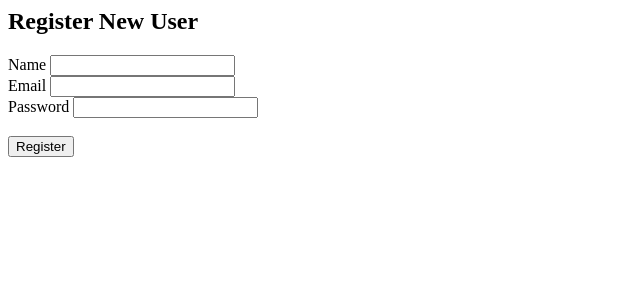
After one commit to alexandrepalmag/PDO-PHP, a PHP site: page /app/views/create_user.php in a window 1280 px wide. The commit adds this page. Shown: the top 300 px of the page, without its empty margins (0-640 px from the left). Run offline with PHP 8.4, Linux system fonts and the light colour scheme.

Commit message:
Creation models ande forms and templates

```diff
--- /dev/null
+++ b/app/controllers/create_user.php
@@ -0,0 +1,3 @@
+<?php
+
+$layout->add('create_user');
--- a/app/controllers/index.php
+++ b/app/controllers/index.php
@@ -2,8 +2,8 @@
 
 use app\models\User;
 
-require "../app/views/index.php";
-
 $user = new User;
 
-dd($user->all());
+$users = $user->all();
+
+$layout->add('home');
--- a/app/models/Connection.php
+++ b/app/models/Connection.php
@@ -10,9 +10,10 @@ class Connection
     public static function connect()
     {
 
-        $config = require "../../config.php";
+        //$config = require "../config.php"; OU
+        $config = require dirname(__FILE__, 3) . "/config.php";
 
-        $pdo =  new PDO("mysql:host={$config['host']};dbname={$config['dbname']};charset={$config['charset']}", $config['username'], $config['password']);
+        $pdo =  new PDO("mysql:host={$config['db']['host']};dbname={$config['db']['dbname']};charset={$config['db']['charset']}", $config['db']['username'], $config['db']['password']);
 
         $pdo->setAttribute(PDO::ATTR_ERRMODE, PDO::ERRMODE_EXCEPTION);
         $pdo->setAttribute(PDO::ATTR_DEFAULT_FETCH_MODE, PDO::FETCH_OBJ);
--- /dev/null
+++ b/app/views/create_user.php
@@ -0,0 +1,20 @@
+<h2>Register New User</h2>
+
+<div class="container">
+    <form action="/user_store" method="POST" role="form">
+        <div class="form-group">
+            <label for="">Name</label>
+            <input type="text" name="name" class="form-control" placeholder="" aria-describedby="helpId">
+        </div>
+        <div class="form-group">
+            <label for="">Email</label>
+            <input type="text" name="email" class="form-control" placeholder="" aria-describedby="helpId">
+        </div>
+        <div class="form-group">
+            <label for="">Password</label>
+            <input type="password" name="password" class="form-control" placeholder="" aria-describedby="helpId">
+        </div>
+        <br>
+        <button type="submit" class="btn btn-primary">Register</button>
+    </form>
+</div>
```
Also changed, not shown: app/classes/Layout.php (added, +27 -0 lines), app/controllers/user_store.php (added, +21 -0 lines), app/models/User.php (+16 -0 lines), app/views/index.php (deleted, +0 -15 lines), app/views/layout.php (added, +29 -0 lines), public/index.php (+8 -0 lines), app/views/home.php (added).
